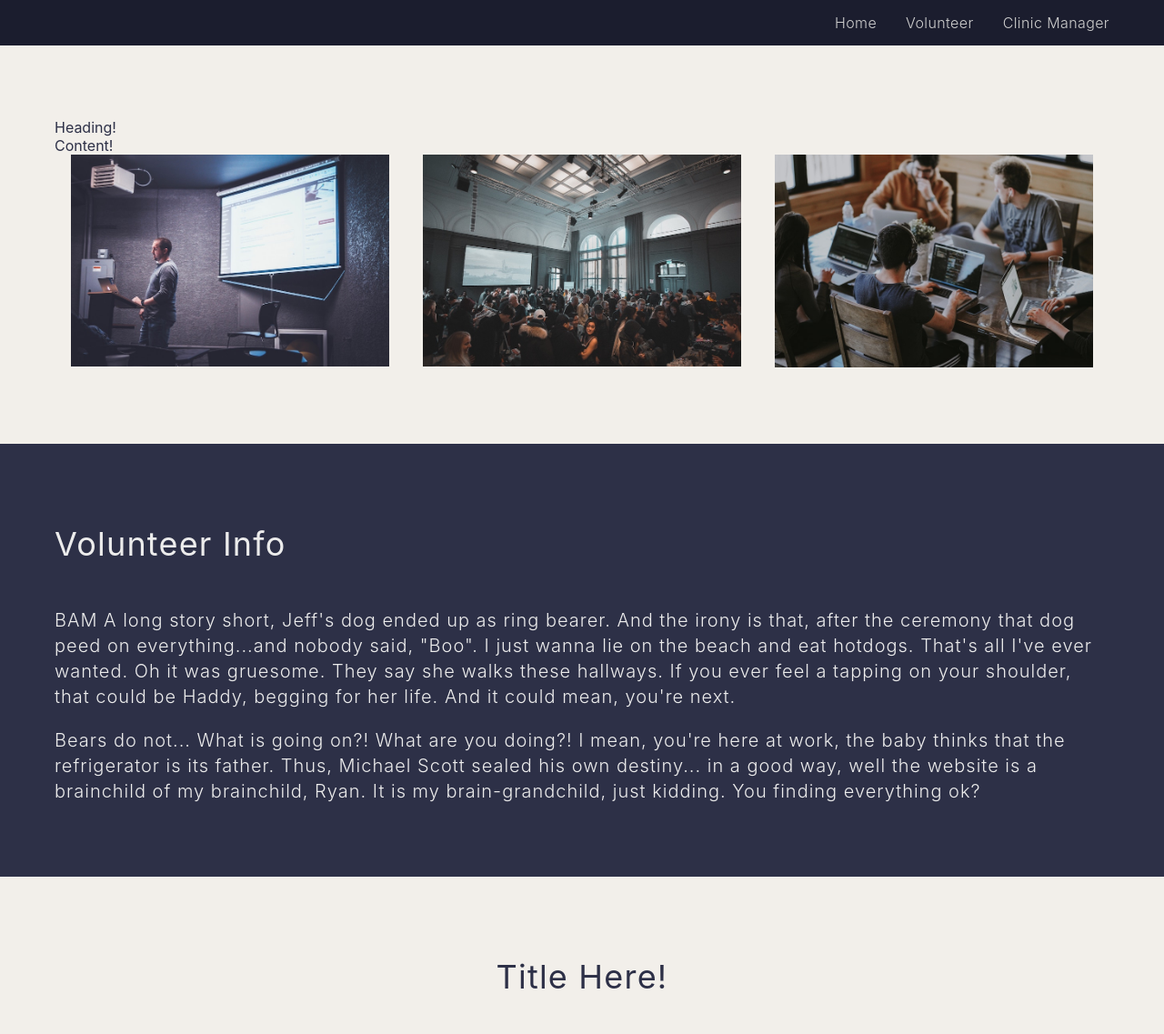
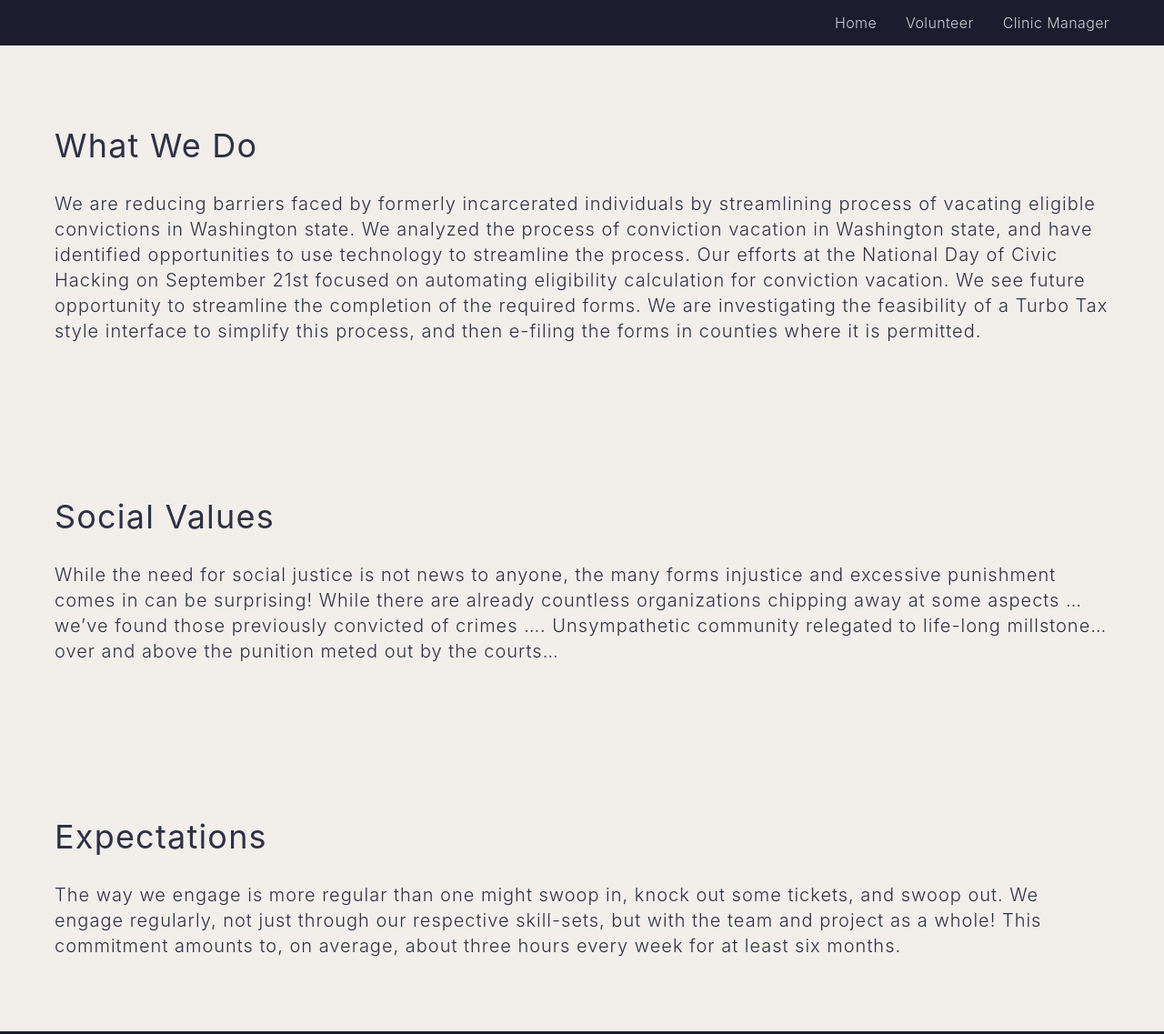
Before and after one commit to openseattle/clearviction-v1, a Gatsby site: page /volunteer in a window 1280 px wide. Shown: the top 1137 px of the page at 91% size. Built offline with nearby package versions, Linux system fonts and the light colour scheme; Gatsby itself is replaced by a stand-in of ours.

Commit message:
Replaces content on volunteer page

```diff
--- a/src/pages/volunteer/index.md
+++ b/src/pages/volunteer/index.md
@@ -1,29 +1,17 @@
 ---
 templateKey: volunteer-page
 title:
-gallery:
-  - image: /img/neonbrand-509131-unsplash.jpg
-    imageAlt: Wakanda JavaScript developer presenting at a meetup.
-  - image: /img/jakob-dalbjorn-730178-unsplash.jpg
-    imageAlt: Wakanda JavaScript developer presenting at a meetup.
-  - image: /img/annie-spratt-608001-unsplash.jpg
-    imageAlt: Wakanda developers working together at a table.
-developerGroups: |-
-  ## Volunteer Info
-  * BAM
-  A long story short, Jeff's dog ended up as ring bearer. And the irony is that, after the ceremony that dog peed on everything...and nobody said, "Boo". I just wanna lie on the beach and eat hotdogs. That's all I've ever wanted. Oh it was gruesome. They say she walks these hallways. If you ever feel a tapping on your shoulder, that could be Haddy, begging for her life. And it could mean, you're next.
-
-  Bears do not... What is going on?! What are you doing?! I mean, you're here at work, the baby thinks that the refrigerator is its father. Thus, Michael Scott sealed his own destiny... in a good way, well the website is a brainchild of my brainchild, Ryan. It is my brain-grandchild, just kidding. You finding everything ok?
-organizers:
-  title: Title Here!
-  description:
-    Suprise! As you can see, I turned the bagels from O's into C's for Charles, please, you can't be serious. Are you serious? No, in this whole place used to be a brothel. There was a tavern on the ground floor. I just wanted to congratulate you on that great golden ticket idea, no, I can't it was like hours ago.
+whatWeDo:
+  title: What We Do
+  description: We are reducing barriers faced by formerly incarcerated individuals by streamlining process of vacating eligible convictions in Washington state. We analyzed the process of conviction vacation in Washington state, and have identified opportunities to use technology to streamline the process. Our efforts at the National Day of Civic Hacking on September 21st focused on automating eligibility calculation for conviction vacation. We see future opportunity to streamline the completion of the required forms. We are investigating the feasibility of a Turbo Tax style interface to simplify this process, and then e-filing the forms in counties where it is permitted.
+socialValues:
+  title: Social Values
+  description: While the need for social justice is not news to anyone, the many forms injustice and excessive punishment comes in can be surprising!  While there are already countless organizations chipping away at some aspects … we’ve found those previously convicted of crimes …. Unsympathetic community relegated to life-long millstone… over and above the punition meted out by the courts…
+expectations:
+  title: Expectations
+  description: The way we engage is more regular than one might swoop in, knock out some tickets, and swoop out. We engage regularly, not just through our respective skill-sets, but with the team and project as a whole! This commitment amounts to, on average, about three hours every week for at least six months.
 seo:
   browserTitle: Volunteer With Us | CVP
-  description: >-
-    Description!
+  description: Conviction vacation resources for poetential volunteers
   title: Volunteer With Us | CVP
 ---
-## Heading!
-
-Content!
--- a/src/styles/volunteer-page.scss
+++ b/src/styles/volunteer-page.scss
@@ -1,5 +1,5 @@
-@import "./variables.scss";
-@import "./mixins.scss";
+@import './variables.scss';
+@import './mixins.scss';
 
 .about {
   &-header {
@@ -8,7 +8,7 @@
     align-items: center;
     padding-top: 40px;
 
-    @include respond-to("medium") {
+    @include respond-to('medium') {
       padding-top: 60px;
       flex-direction: row;
       justify-content: space-around;
@@ -21,7 +21,7 @@
     text-align: center;
     flex-shrink: 0;
 
-    @include respond-to("medium") {
+    @include respond-to('medium') {
       flex-basis: 450px;
       text-align: left;
       margin-bottom: 0;
@@ -39,7 +39,7 @@
     width: 400px;
     max-width: 100%;
 
-    @include respond-to("medium") {
+    @include respond-to('medium') {
       width: 500px;
     }
   }
@@ -49,7 +49,7 @@
     text-align: justify;
     @include medium-font();
 
-    @include respond-to("small") {
+    @include respond-to('small') {
       text-align: left;
     }
 
@@ -61,47 +61,18 @@
   }
 }
 
-.developerGroups {
-  background-color: $background-medium;
-  color: $body-light;
-  @include medium-font();
-
-  h2 {
-    @include large-font();
-    margin-bottom: 40px;
-  }
-
-  ul li {
-    margin-bottom: 20px;
-  }
-
-  a {
-    @include link-border();
-  }
-}
-
-.galleryList {
-  display: flex;
-  flex-wrap: wrap;
-  justify-content: space-around;
-  margin-bottom: -20px;
-}
-
-.galleryList-item {
-  width: 350px;
-  margin-bottom: 20px;
-}
-
-.organizers {
+.whatWeDo,
+.socialValues,
+.expectations {
   @include medium-font();
 
   &-title {
-    text-align: center;
-    margin-bottom: 40px;
+    text-align: left;
+    margin-bottom: 0px;
     @include large-font();
 
-    @include respond-to("small") {
-      margin-bottom: 80px;
+    @include respond-to('small') {
+      margin-bottom: 20px;
     }
   }
 
@@ -123,7 +94,7 @@
     border-radius: 3px;
     height: 200px;
 
-    @include respond-to("small") {
+    @include respond-to('small') {
       height: 300px;
     }
   }
--- a/src/templates/volunteer-page.js
+++ b/src/templates/volunteer-page.js
@@ -1,83 +1,76 @@
-import React from "react";
-import PropTypes from "prop-types";
-import { graphql } from "gatsby";
-import ReactMarkdown from "react-markdown";
-import Helmet from "react-helmet";
+import React from 'react'
+import PropTypes from 'prop-types'
+import { graphql } from 'gatsby'
+import ReactMarkdown from 'react-markdown'
+import Helmet from 'react-helmet'
 
-import Layout from "../components/Layout";
-import HTMLContent from "../components/Content";
-import "../styles/volunteer-page.scss";
+import Layout from '../components/Layout'
+import HTMLContent from '../components/Content'
+import '../styles/volunteer-page.scss'
 
-export const VolunteerPageTemplate = props => {
-  const { page } = props;
+export const VolunteerPageTemplate = (props) => {
+  const { page } = props
 
   return (
-    <article className="volunteer">
-      <div className="volunteer-container  container">
-        <section className="volunteer-header">
-          <div className="volunteer-titleWrapper">
-            <h1 className="volunteer-title">{page.frontmatter.title}</h1>
+    <article className='volunteer'>
+      <div className='volunteer-container  container'>
+        <section className='volunteer-header'>
+          <div className='volunteer-titleWrapper'>
+            <h1 className='volunteer-title'>{page.frontmatter.title}</h1>
           </div>
         </section>
-        <section className="section">
-          {/* The page.html is actually markdown when viewing the page from the netlify CMS,
-              so we must use the ReactMarkdown component to parse the markdown in that case  */}
-          {page.bodyIsMarkdown ? (
-            <ReactMarkdown className="volunteer-description" source={page.html} />
-          ) : (
-            <HTMLContent className="volunteer-description" content={page.html} />
-          )}
-          <ul className="volunteer-gallery  galleryList">
-            {page.frontmatter.gallery.map((galleryImage, index) => (
-              <li key={index} className="galleryList-item">
-                <img src={galleryImage.image} alt={galleryImage.imageAlt} />
-              </li>
-            ))}
-          </ul>
-        </section>
       </div>
-      <section className="section  developerGroups  volunteer-developerGroups">
-        <div className="container">
-          <ReactMarkdown source={page.frontmatter.developerGroups} />
+      <section className='section  whatWeDo  volunteer-whatWeDo'>
+        <div className='container  whatWeDo-container'>
+          <h2 className='whatWeDo-title'>{page.frontmatter.whatWeDo.title}</h2>
+          <div className=''>{page.frontmatter.whatWeDo.description}</div>
         </div>
       </section>
-      <section className="section  organizers  volunteer-organizers">
-        <div className="container  organizers-container">
-          <h2 className="organizers-title">{page.frontmatter.organizers.title}</h2>
-          <div className="">
-            {page.frontmatter.organizers.description}
-          </div>
+      <section className='section  socialValues  volunteer-socialValues'>
+        <div className='container  socialValues-container'>
+          <h2 className='socialValues-title'>
+            {page.frontmatter.socialValues.title}
+          </h2>
+          <div className=''>{page.frontmatter.socialValues.description}</div>
+        </div>
+      </section>
+      <section className='section  expectations  volunteer-expectations'>
+        <div className='container  expectations-container'>
+          <h2 className='expectations-title'>
+            {page.frontmatter.expectations.title}
+          </h2>
+          <div className=''>{page.frontmatter.expectations.description}</div>
         </div>
       </section>
     </article>
-  );
-};
+  )
+}
 
 const volunteerPage = ({ data }) => {
-  const { markdownRemark: page, footerData, navbarData } = data;
+  const { markdownRemark: page, footerData, navbarData } = data
   const {
     frontmatter: {
       seo: { title: seoTitle, description: seoDescription, browserTitle },
     },
-  } = page;
+  } = page
 
   return (
     <Layout footerData={footerData} navbarData={navbarData}>
       <Helmet>
-        <meta name="title" content={seoTitle} />
-        <meta name="description" content={seoDescription} />
+        <meta name='title' content={seoTitle} />
+        <meta name='description' content={seoDescription} />
         <title>{browserTitle}</title>
       </Helmet>
       <VolunteerPageTemplate page={{ ...page, bodyIsMarkdown: false }} />
     </Layout>
-  );
-};
+  )
+}
 
 volunteerPage.propTypes = {
   data: PropTypes.object.isRequired,
-};
+}
 
-export default volunteerPage;
+export default volunteerPage
 
 export const volunteerPageQuery = graphql`
   query volunteerPage($id: String!) {
@@ -85,12 +78,15 @@ export const volunteerPageQuery = graphql`
       html
       frontmatter {
         title
-        gallery {
-          image
-          imageAlt
+        whatWeDo {
+          title
+          description
         }
-        developerGroups
-        organizers {
+        socialValues {
+          title
+          description
+        }
+        expectations {
           title
           description
         }
@@ -103,4 +99,4 @@ export const volunteerPageQuery = graphql`
     }
     ...LayoutFragment
   }
-`;
+`
```
